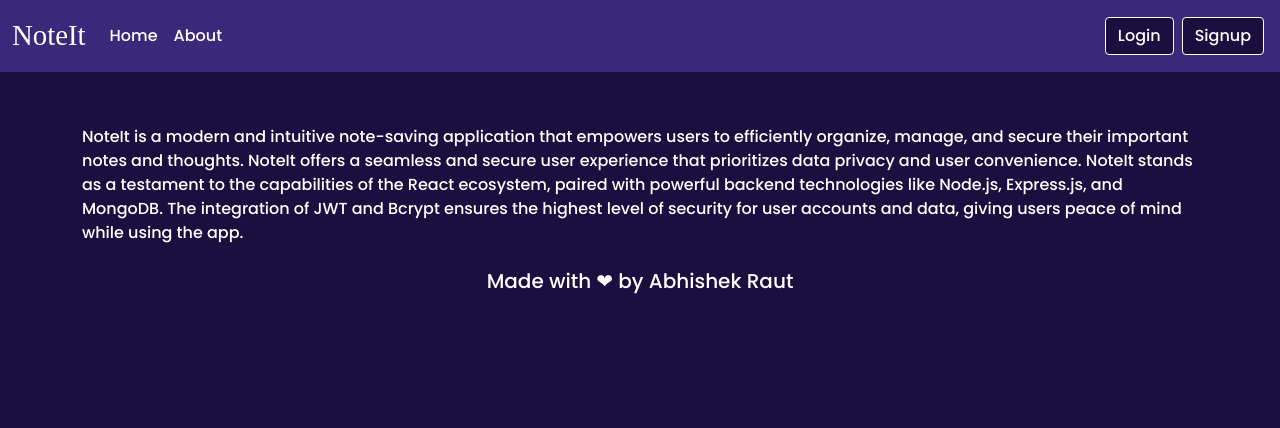
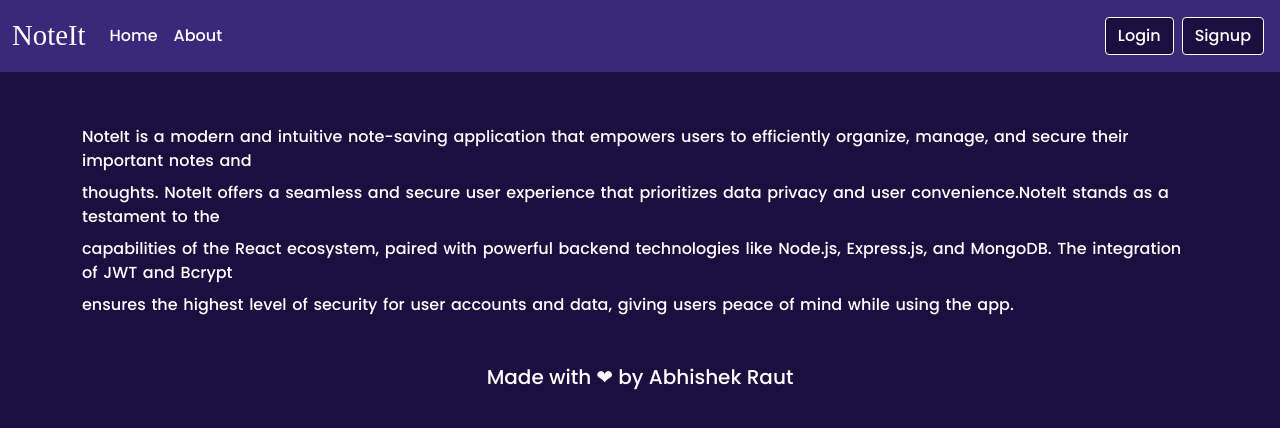
Before and after one commit to abhishekraut1/NoteIt-frontend, a React (Create React App) app: page /about in a window 1280 px wide. Shown: the top 428 px of the page. Built offline with nearby package versions, Linux system fonts and the light colour scheme; the HTML template or start-up script is replaced by a standard one; a web font is replaced by a local one.

Commit message:
Update About.js

```diff
--- a/src/components/About.js
+++ b/src/components/About.js
@@ -3,13 +3,14 @@ import React from 'react'
 export default function Navbar() {
   return (
     <div>
-      NoteIt is a modern and intuitive note-saving application that empowers users to efficiently organize, manage, and secure
-their important notes and thoughts. NoteIt offers a seamless and secure user experience that prioritizes data privacy
-and user convenience.
-NoteIt stands as a testament to the capabilities of the React ecosystem, paired with powerful backend technologies like
-Node.js, Express.js, and MongoDB. The integration of JWT and Bcrypt ensures the highest level of security for user
-accounts and data, giving users peace of mind while using the app.
-    <h5 className='my-4 text-center '>Made with <span className='.text-danger'>&#10084;</span>  by Abhishek Raut</h5>
+      <div >
+        <li>NoteIt is a modern and intuitive note-saving application that empowers users to efficiently organize, manage, and secure their important notes and </li>
+        <li> thoughts. NoteIt offers a seamless and secure user experience that prioritizes data privacy and user convenience.NoteIt stands as a testament to the</li>
+        <li>capabilities of the React ecosystem, paired with powerful backend technologies like Node.js, Express.js, and MongoDB. The integration of JWT and Bcrypt</li>
+        <li>ensures the highest level of security for user accounts and data, giving users peace of mind while using the app.</li>
+      </div>
+
+      <h5 className='mt-5 text-center '>Made with <span className='.text-danger'>&#10084;</span>  by Abhishek Raut</h5>
     </div>
   )
 }
```
